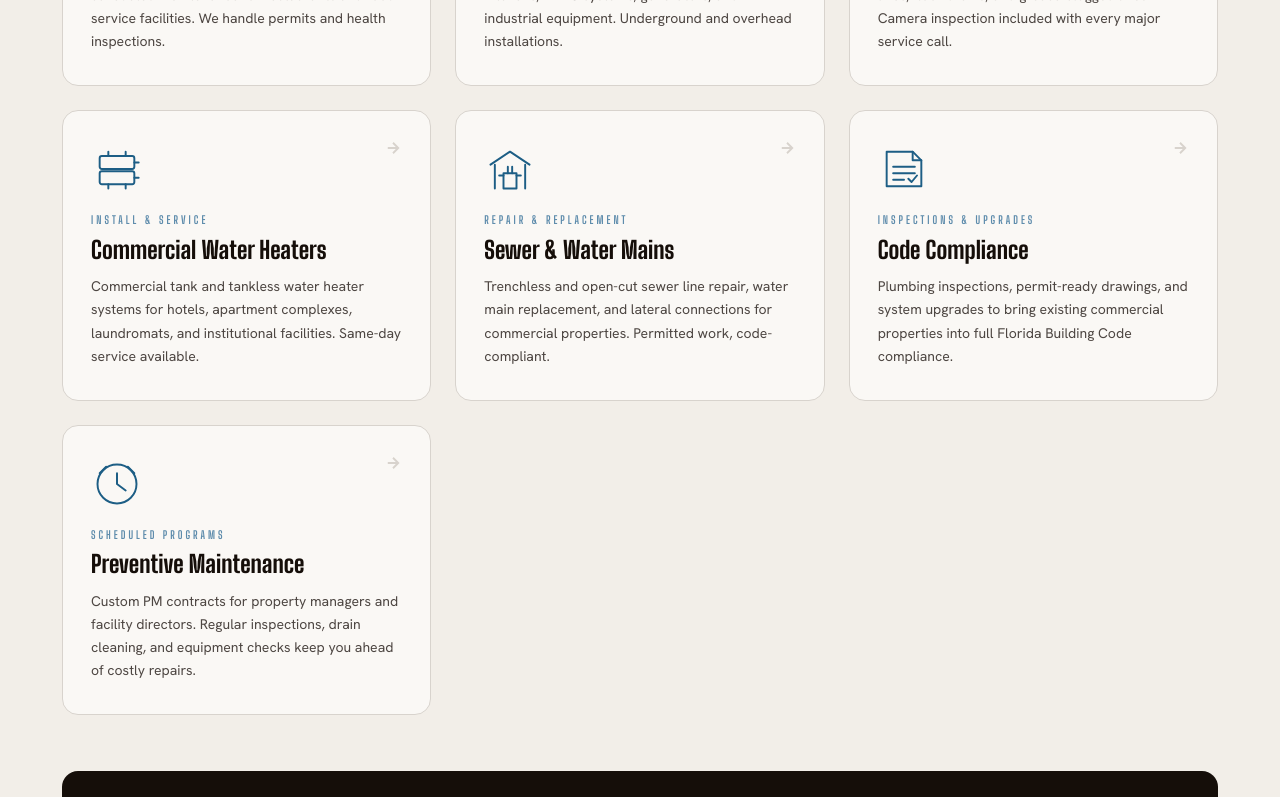
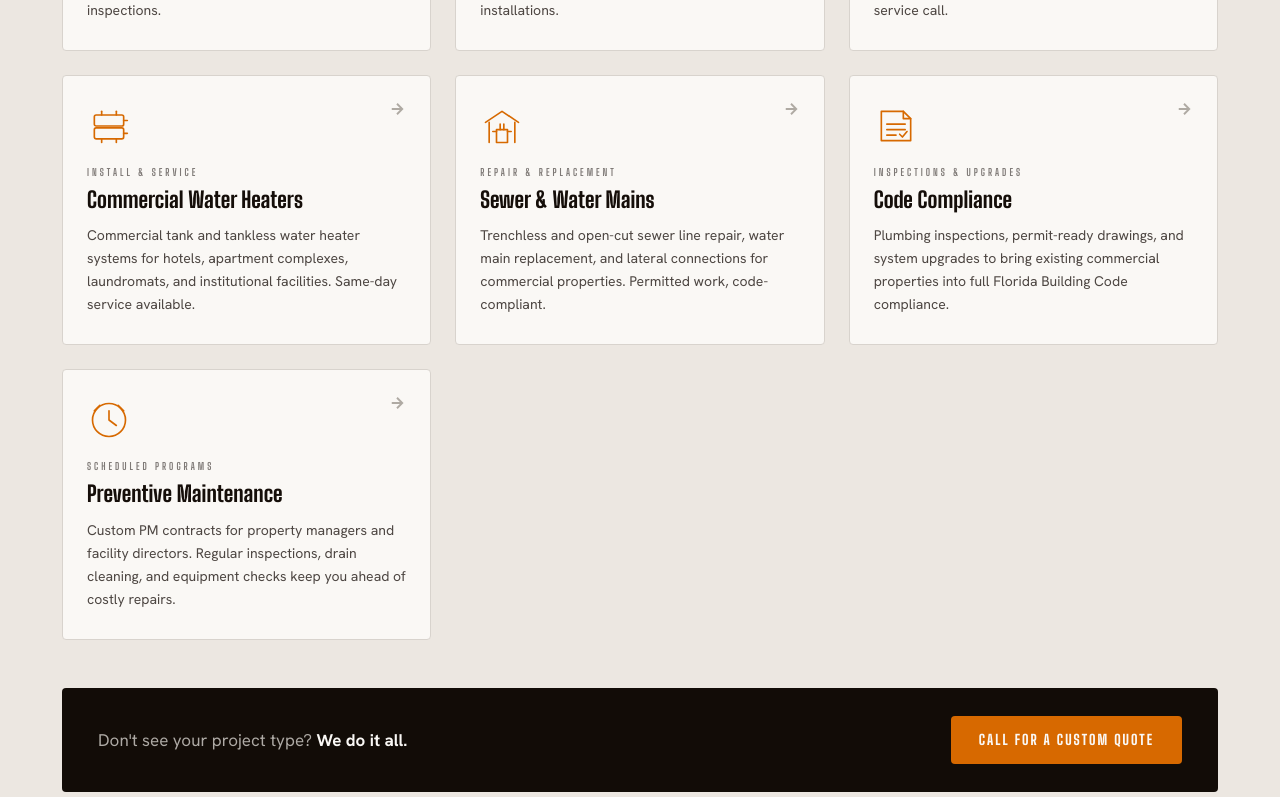
Before and after one commit to joeg-fcpfl/firstcallplumbingfl, a React (Vite) app: page / in a window 1280 px wide. Shown: the part 1840-2637 px from the top of the page. Built offline with nearby package versions, Linux system fonts and the light colour scheme.

Commit message:
redesign: services — warm cream bg, clean cards, amber accents

```diff
--- a/src/components/Services.css
+++ b/src/components/Services.css
@@ -1,109 +1,73 @@
 .services {
-  background: var(--off-white);
-  padding: 100px 0;
-  position: relative;
-  overflow: hidden;
+  background: var(--surface);
+  padding: clamp(64px, 8vw, 100px) 0;
 }
 
-.services::before {
-  content: '';
-  position: absolute;
-  top: 0;
-  left: 0;
-  right: 0;
-  height: 4px;
-  background: linear-gradient(90deg, var(--navy) 0%, var(--orange) 50%, var(--navy) 100%);
-}
-
+/* ─── Header ─── */
 .services-head {
   max-width: 680px;
-  margin-bottom: 64px;
+  margin-bottom: var(--space-16);
 }
 
 .services-title-outline {
-  -webkit-text-stroke: 2px var(--navy-dark);
-  color: transparent;
+  color: var(--amber);
 }
 
 .services-sub {
-  margin-top: 20px;
+  margin-top: var(--space-6);
   font-size: 17px;
   color: var(--text-med);
   line-height: 1.7;
-  max-width: 560px;
+  max-width: 56ch;
 }
 
-/* Grid */
+/* ─── Grid ─── */
 .services-grid {
   display: grid;
   grid-template-columns: repeat(auto-fill, minmax(300px, 1fr));
-  gap: 24px;
-  margin-bottom: 56px;
+  gap: var(--space-6);
+  margin-bottom: var(--space-12);
 }
 
-/* Card */
+/* ─── Card ─── */
 .service-card {
   background: var(--white);
-  border: 1.5px solid var(--lt-gray);
-  border-radius: 16px;
-  padding: 32px 28px;
+  border: 1px solid var(--border);
+  border-radius: 4px;
+  padding: 28px 24px;
   position: relative;
-  overflow: hidden;
-  cursor: default;
-  transition: transform 0.3s var(--ease-out), border-color 0.3s, box-shadow 0.3s;
-}
-
-.service-card::before {
-  content: '';
-  position: absolute;
-  bottom: 0;
-  left: 0;
-  right: 0;
-  height: 3px;
-  background: var(--navy);
-  transform: scaleX(0);
-  transform-origin: left;
-  transition: transform 0.35s var(--ease-out);
+  transition: border-color 0.2s, transform 0.2s var(--ease-out);
 }
 
 .service-card:hover {
-  transform: translateY(-6px);
-  border-color: var(--navy);
-  box-shadow: 0 20px 60px rgba(78,90,138,0.14);
-}
-
-.service-card:hover::before {
-  transform: scaleX(1);
+  border-color: var(--amber);
+  transform: translateY(-4px);
 }
 
 .service-icon {
-  width: 52px;
-  height: 52px;
-  color: var(--navy);
-  margin-bottom: 16px;
-  transition: color 0.3s;
-}
-
-.service-card:hover .service-icon {
-  color: var(--navy);
+  width: 44px;
+  height: 44px;
+  color: var(--amber);
+  margin-bottom: var(--space-4);
+  transition: color 0.2s;
 }
 
 .service-tag {
   font-family: var(--font-display);
-  font-size: 11px;
+  font-size: 10px;
   font-weight: 700;
   letter-spacing: 3px;
   text-transform: uppercase;
-  color: var(--navy-light);
-  margin-bottom: 8px;
+  color: var(--gray);
+  margin-bottom: var(--space-2);
 }
 
 .service-title {
   font-family: var(--font-display);
   font-weight: 800;
-  font-size: 24px;
-  color: var(--navy-dark);
-  margin-bottom: 12px;
+  font-size: 22px;
+  color: var(--text-dark);
+  margin-bottom: var(--space-3);
   line-height: 1.1;
 }
 
@@ -111,36 +75,37 @@
   font-size: 14px;
   color: var(--text-med);
   line-height: 1.65;
+  max-width: 48ch;
 }
 
 .service-arrow {
   position: absolute;
-  top: 28px;
-  right: 28px;
-  color: var(--lt-gray);
-  transition: color 0.3s, transform 0.3s;
+  top: 24px;
+  right: 24px;
+  color: var(--border-strong);
+  transition: color 0.2s, transform 0.2s var(--ease-out);
 }
 
 .service-card:hover .service-arrow {
-  color: var(--navy);
-  transform: translate(3px, -3px);
+  color: var(--amber);
+  transform: translate(2px, -2px);
 }
 
-/* Footer */
+/* ─── Footer CTA bar ─── */
 .services-footer {
   display: flex;
   align-items: center;
   justify-content: space-between;
-  gap: 20px;
+  gap: var(--space-6);
   padding: 28px 36px;
-  background: var(--navy-dark);
-  border-radius: 16px;
+  background: var(--surface-dark);
+  border-radius: 4px;
   flex-wrap: wrap;
 }
 
 .services-footer p {
   font-size: 17px;
-  color: rgba(255,255,255,0.7);
+  color: oklch(74% 0.008 75);
 }
 
 .services-footer strong {
@@ -148,24 +113,29 @@
 }
 
 .services-cta {
-  background: #FFFFFF;
-  color: var(--navy-dark);
+  background: var(--amber);
+  color: var(--white);
   font-family: var(--font-display);
   font-weight: 800;
-  font-size: 15px;
-  letter-spacing: 1.5px;
-  padding: 14px 28px;
-  border-radius: 10px;
-  transition: background 0.2s, transform 0.15s;
+  font-size: 14px;
+  letter-spacing: 2px;
+  padding: 13px 28px;
+  border-radius: 4px;
+  transition: background 0.18s, transform 0.15s;
   white-space: nowrap;
+  text-decoration: none;
 }
 
 .services-cta:hover {
-  background: var(--off-white);
+  background: var(--amber-dk);
   transform: translateY(-1px);
 }
 
 @media (max-width: 600px) {
   .services-grid { grid-template-columns: 1fr; }
-  .services-footer { flex-direction: column; align-items: flex-start; }
+  .services-footer {
+    flex-direction: column;
+    align-items: flex-start;
+    padding: 24px;
+  }
 }
```
